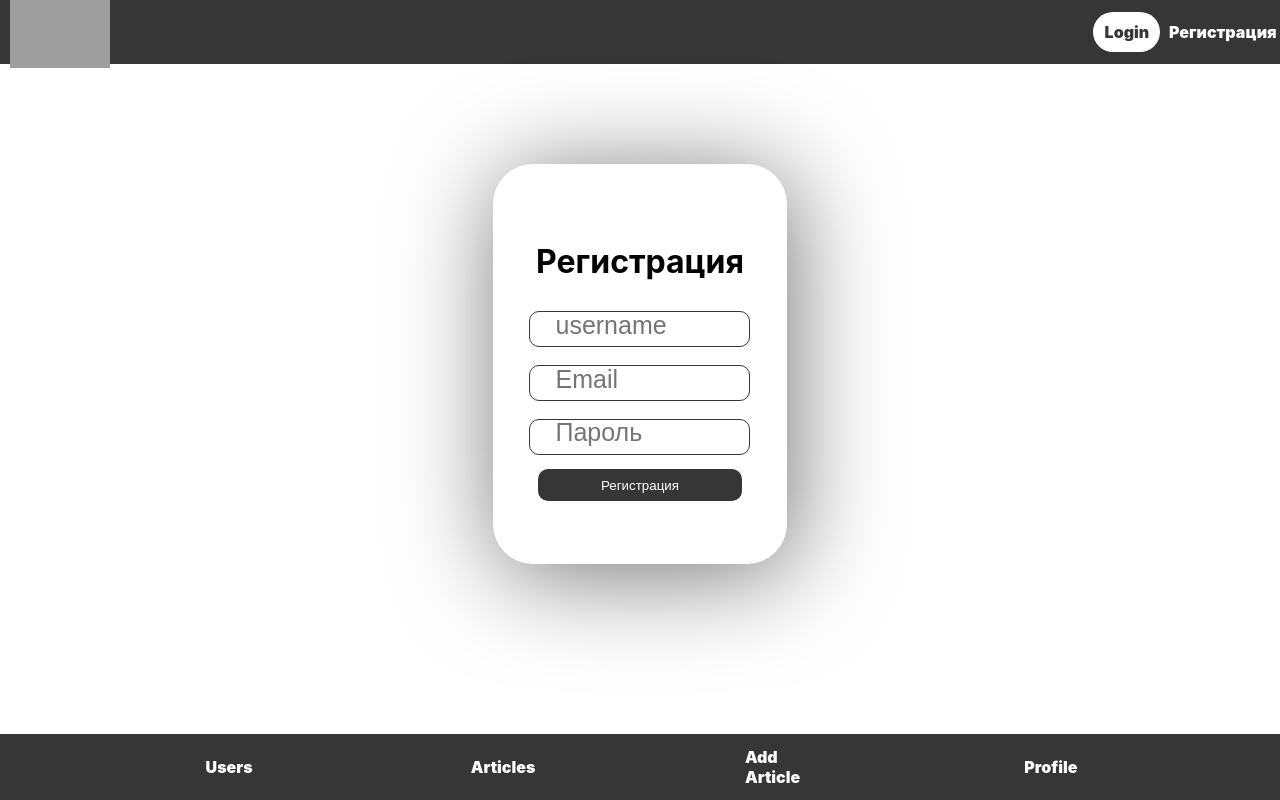
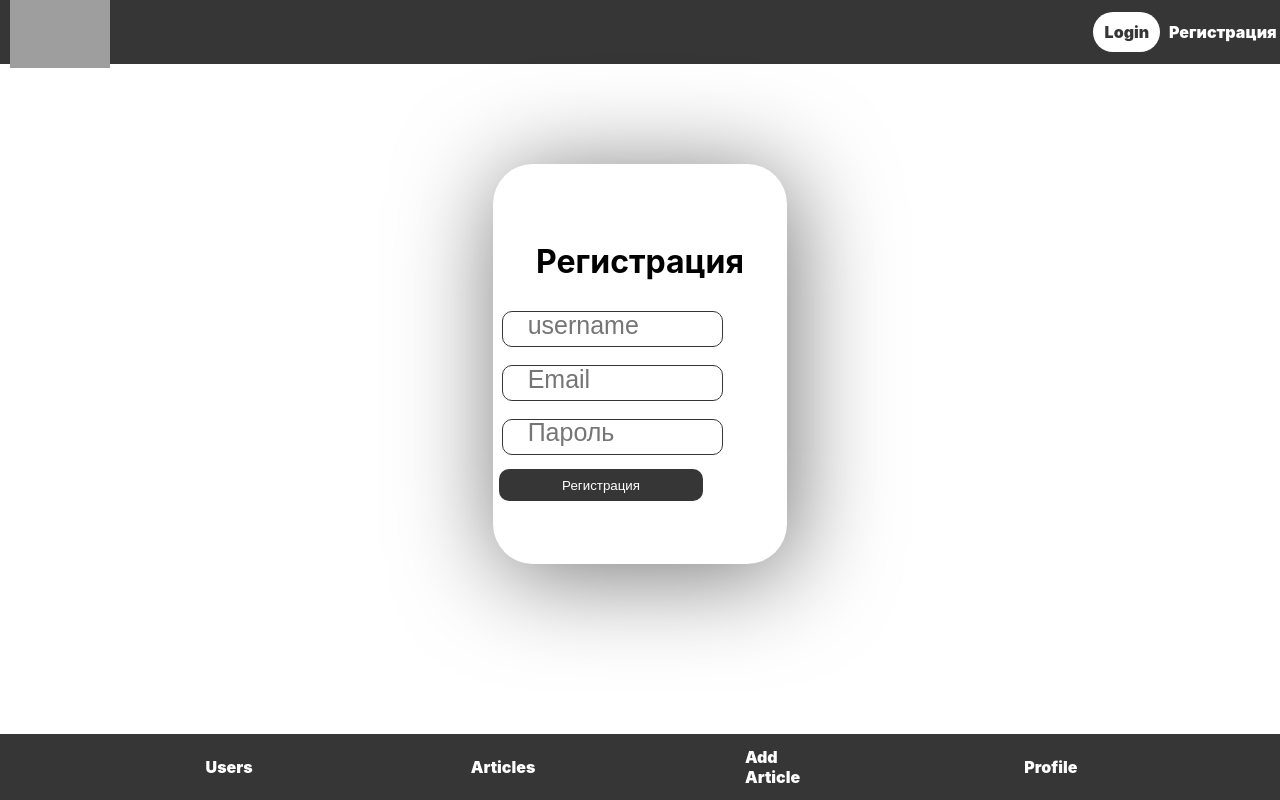
Before and after one commit to khumayunkh/blog-post, a React (Create React App) app: page /registr in a window 1280 px wide. Built offline with nearby package versions, Linux system fonts and the light colour scheme; grey boxes are pictures that could not be loaded.

Commit message:
register

```diff
--- a/package.json
+++ b/package.json
@@ -12,6 +12,7 @@
     "react": "^18.2.0",
     "react-bootstrap": "^2.4.0",
     "react-dom": "^18.2.0",
+    "react-hook-form": "^7.33.1",
     "react-redux": "^8.0.2",
     "react-router-dom": "^6.3.0",
     "react-scripts": "5.0.1",
--- a/src/api/auth.js
+++ b/src/api/auth.js
@@ -2,7 +2,11 @@ import {client} from "./index";
 
 
 export const register = async (username, email, password) => {
-    return await client.post('users/', {username : username, email : email, password : password})
+    return await client.post('users/', {
+        username,
+        email,
+        password
+    })
 }
 
 export const login = async (email,password) => {
--- a/src/components/Registration/Registration.js
+++ b/src/components/Registration/Registration.js
@@ -2,62 +2,58 @@ import React, {useState} from "react";
 import { useDispatch } from "react-redux";
 import style from './registration.module.css'
 import { registrationThunk } from "../../store/authSlice/authSlice";
+import { useForm } from "react-hook-form";
 
 
 function Registr(){
-
+    const {register, handleSubmit} = useForm()
     const dispatch = useDispatch()
 
-    const [email, setEmail] = useState('')
-    const [username, setUsername] = useState('')
-    const [password, setPassword] = useState('')
+    const usernamedRegister = register("username", {required: true})
+    const emailRegister = register("email", {required: true})
+    const passwordRegister = register("password", {required: true})
 
-
-    const handleSubmit = () =>{
-        dispatch(registrationThunk({username,email,password}))
-        setUsername('')
-        setEmail('')
-        setPassword('')
+    const onSubmit = async(data) => {
+        dispatch(registrationThunk({username: data.username,
+            email : data.email,
+            password : data.password
+        }))
     }
-
-
-    // const onSubmit = (data: { email: string, password: string }) => {
-    //     loginThunk({username: data.email, password: data.password})
-    // };
 
     return(
         <>
         <div className={style.RegistrForm}>
             <div className={style.RegistrForm_in}>
                 <h1>Регистрация</h1>
+                <form onSubmit={handleSubmit(onSubmit)}>
                 <input
                     className={style.input}
-                    onChange={e => setUsername(e.target.value)}
-                    value={username}
+                    {...usernamedRegister}
                     type="text"
                     placeholder='username'
                 />
                 <input
                     className={style.input}
-                    onChange={e => setEmail(e.target.value)}
-                    value={email}
+                    {...emailRegister}
                     type="text"
                     placeholder='Email'
                 />
                 <input
                     className={style.input}
-                    onChange={e => setPassword(e.target.value)}
-                    value={password}
+                    {...passwordRegister}
                     type="password"
                     placeholder='Пароль'
                 />
-                <button className={style.btn_registr} onClick={handleSubmit}>
+                <button className={style.btn_registr}>
                     Регистрация
                 </button>
+                </form>
             </div>
         </div>
         </>
     )
 }
 
+
+
 export default Registr
--- a/src/store/authSlice/authSlice.js
+++ b/src/store/authSlice/authSlice.js
@@ -13,8 +13,8 @@ const initialState = {
 
 export const registrationThunk = createAsyncThunk(
     'register',
-    async (data, {dispatch}) => {
-        const response = await register(data)
+    async (initialRegister, {dispatch}) => {
+        const response = await register(initialRegister)
         dispatch(authActions.setRegistrationUserDetails(response.data))
     }
 )
```
Also changed, not shown: 1 other file (tests, documents, lock files or other folders).
